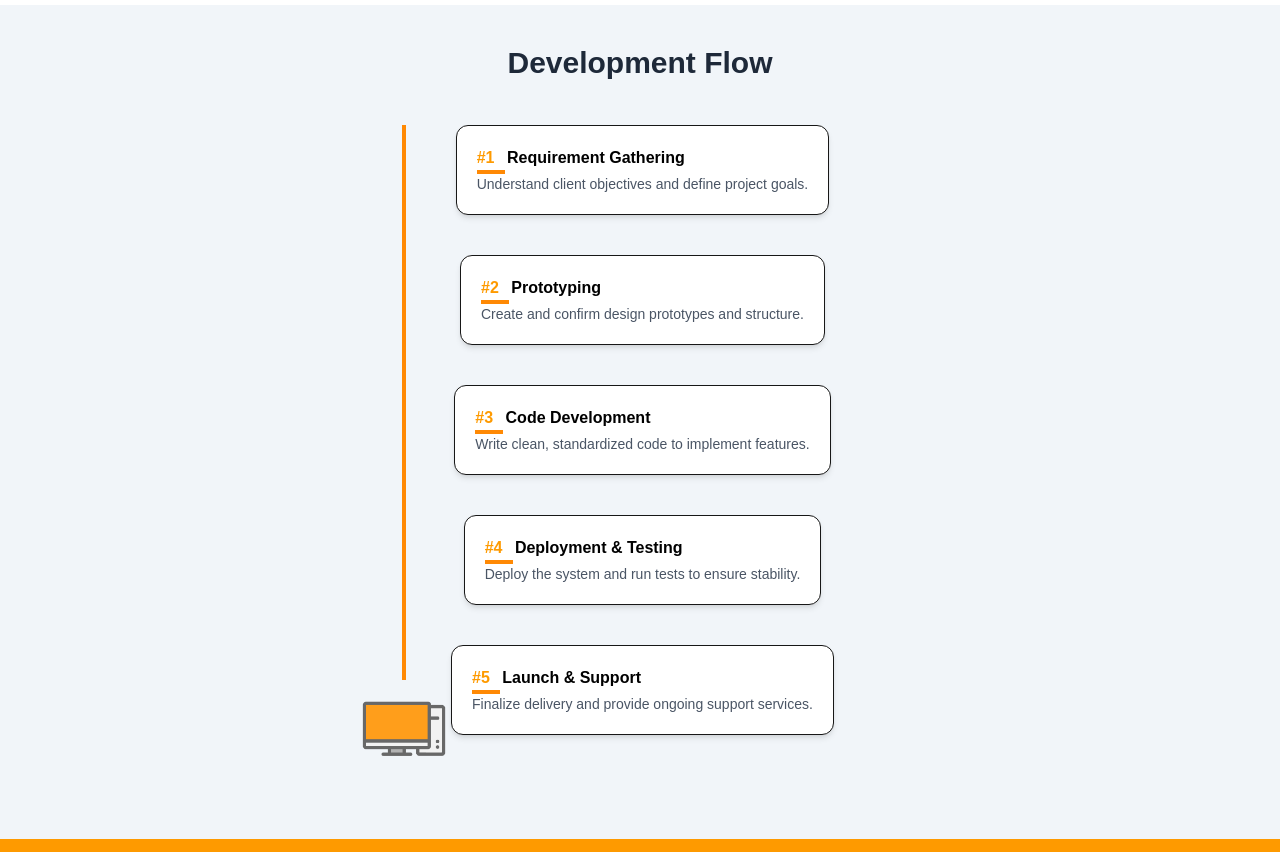
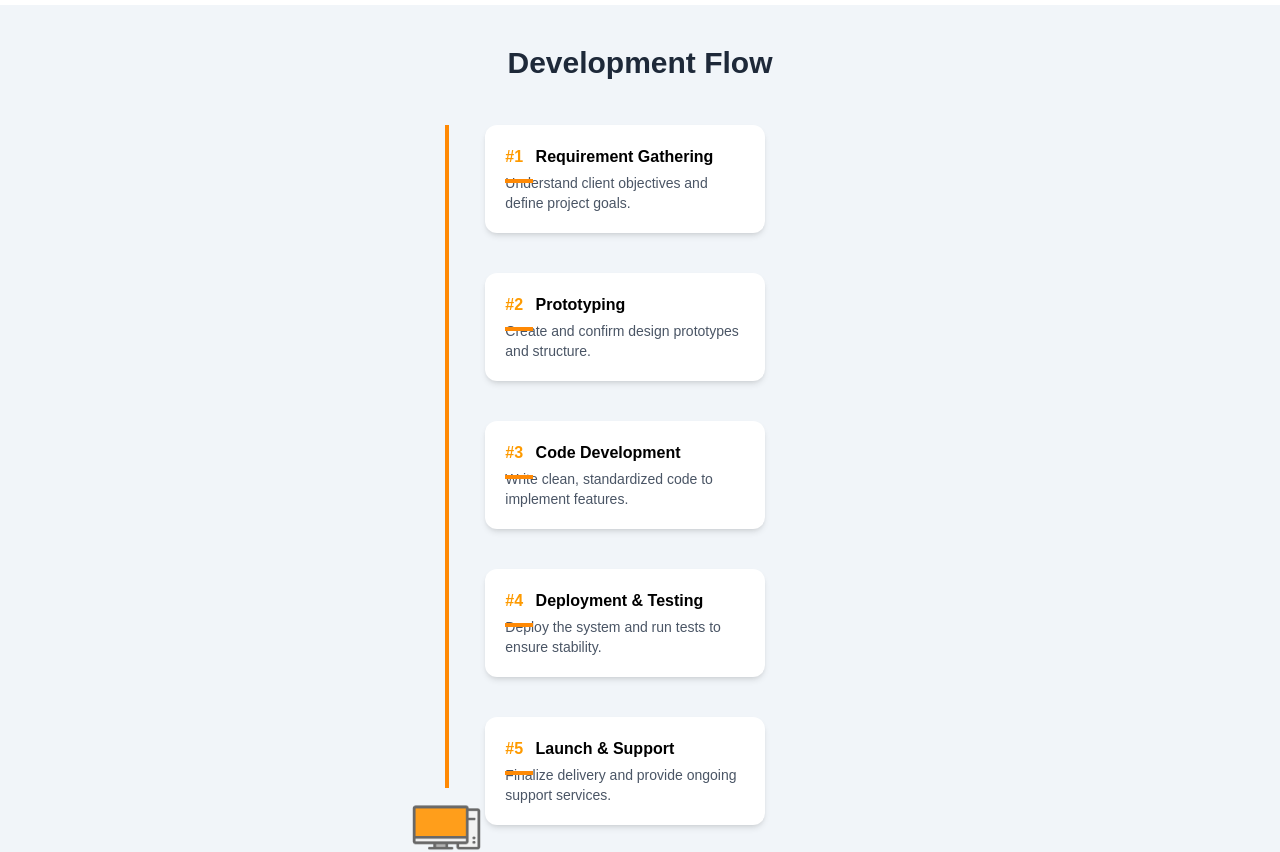
Before and after one commit to Ernestanior/cdnLite, a Next.js app: page /mobile/services/web in a window 1280 px wide. Shown: the part 2840-3692 px from the top of the page. Built offline with nearby package versions, Linux system fonts and the light colour scheme; what @ant-design/nextjs-registry would draw is missing.

Commit message:
timeLine style fix

```diff
--- a/src/app/mobile/components/timeLine/index.tsx
+++ b/src/app/mobile/components/timeLine/index.tsx
@@ -22,10 +22,10 @@ export default function Timeline({ steps,icon }: any) {
           <div className="flex flex-col">
             {steps.map((step: any, index: number) => (
               <div key={index} className="relative flex flex-col items-center mb-10">
-                  <div className="bg-white rounded-xl border p-5 text-sm shadow-md relative">
+                  <div className="bg-white rounded-xl p-5 text-sm shadow-md relative">
                     <div className="absolute bg-orange-400 h-1 w-7 left-[-29] top-[50%]"></div>
                     <div className="font-bold mb-1 text-base"><span className="text-amber-500 mr-2">{step.number}</span> <span className="text-black">{step.title}</span> </div>
-                    <div className="text-gray-600">{step.description}</div>
+                    <div className="text-gray-600 w-60">{step.description}</div>
                   </div>
               </div>
             ))}
```
